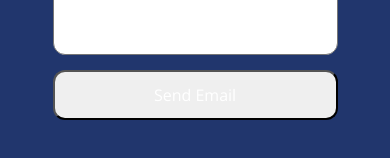
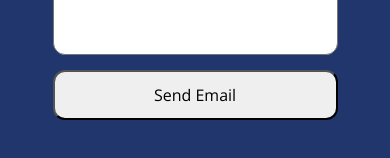
Before and after one commit to johnathanbryce/jbryce-portfolio, a React (Create React App) app: page / in a window 390 px wide. Shown: the part 3062-3220 px from the top of the page. Built offline with nearby package versions, Linux system fonts and the light colour scheme.

Commit message:
testing colour btn fix for contact on mobile

```diff
--- a/src/components/Layout/Contact.module.css
+++ b/src/components/Layout/Contact.module.css
@@ -41,7 +41,7 @@ textarea {
 
 .form__button {
   margin-top: 1.5rem;
-
+  color: black;
   width: 40rem;
   height: 5rem;
 }
@@ -79,6 +79,7 @@ button {
     margin-top: 1.5rem;
     width: 150%;
     height: 5rem;
+    color: black;
   }
 
   .form__button:hover,
@@ -92,6 +93,7 @@ button {
 
 @media only screen and (max-width: 417px) {
   .form__button {
-    color: inherit;
+    color: black;
+    -webkit-tap-highlight-color: transparent;
   }
 }
```
